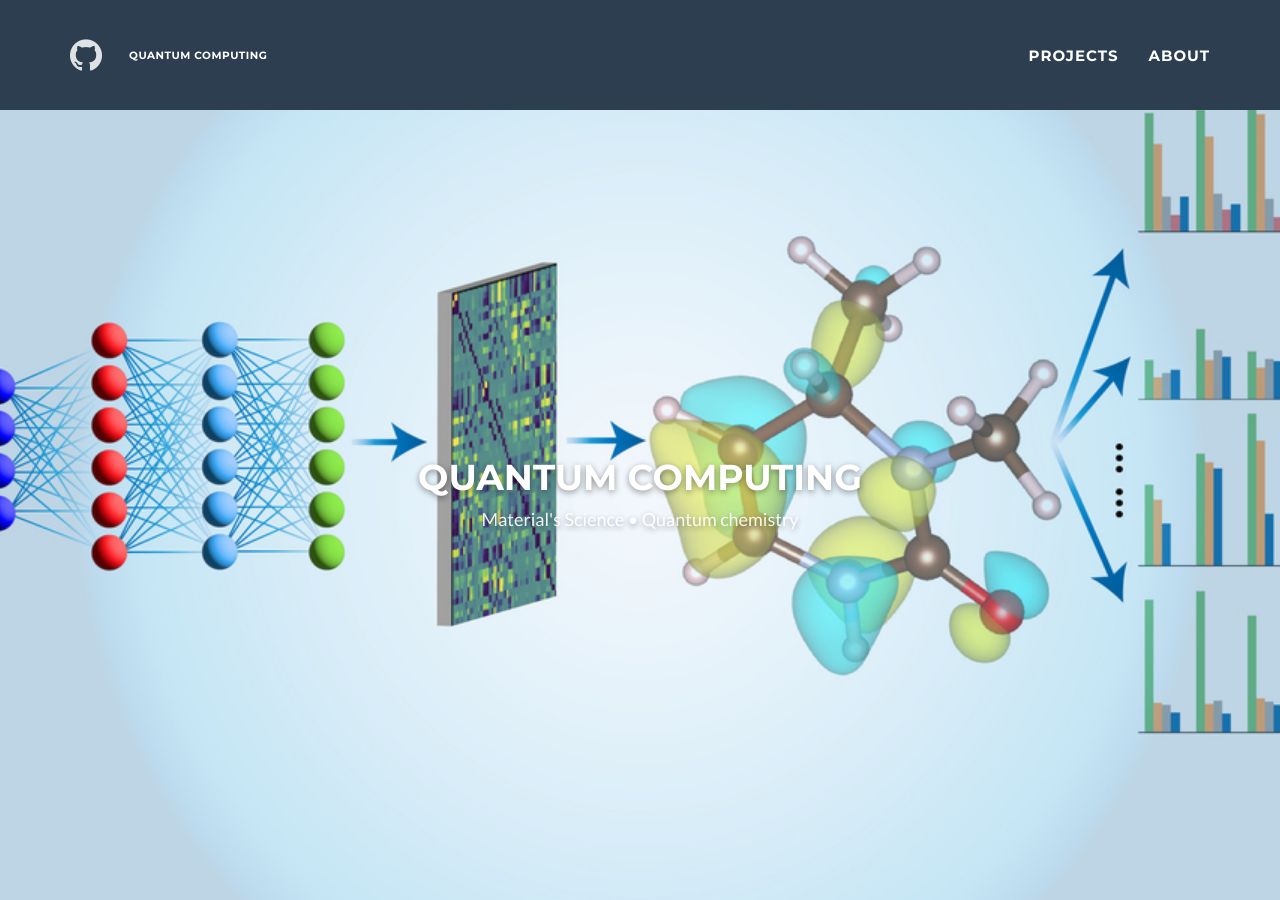
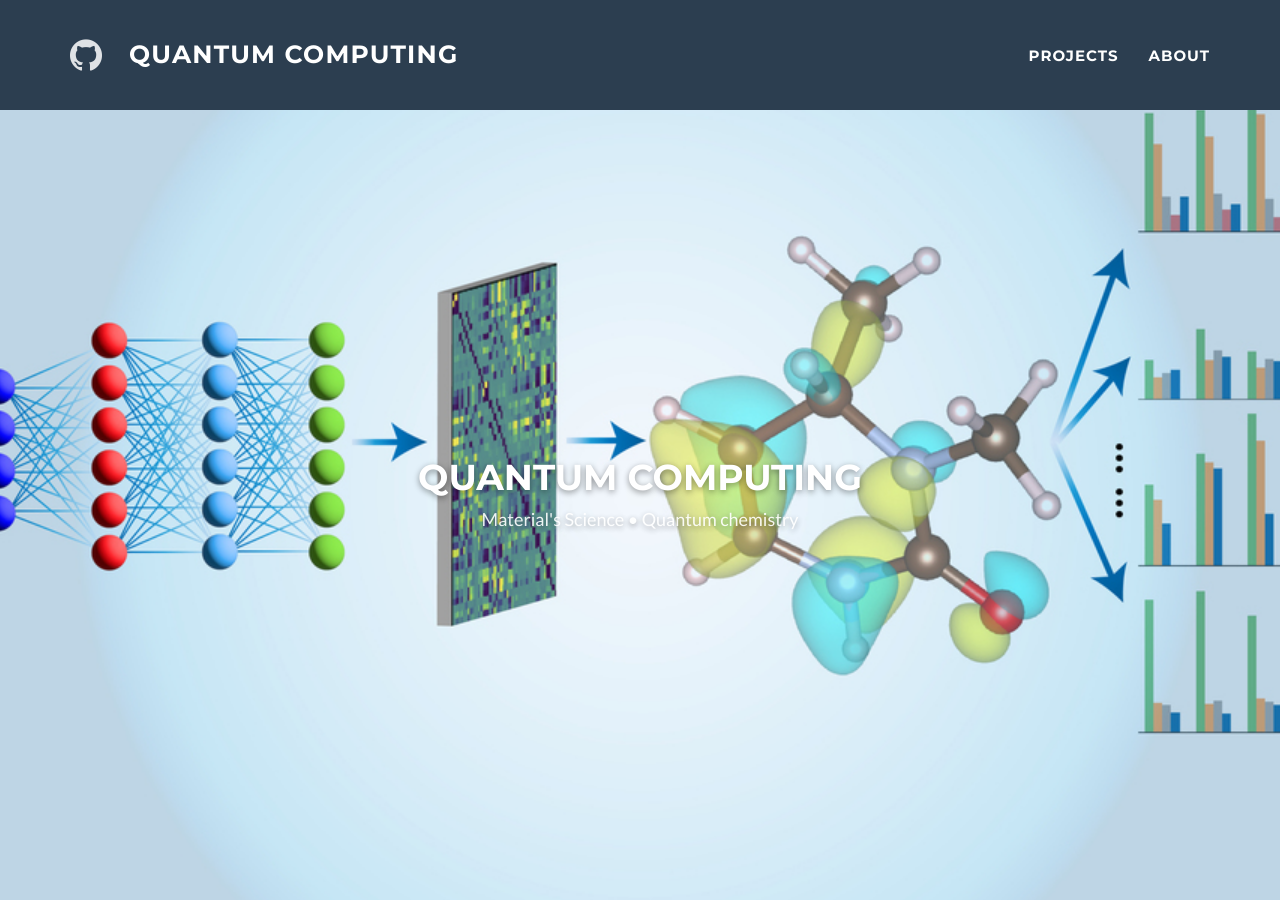
Before and after one commit to Academic-Research-In-Quantum-Simulation/academic-research-in-quantum-simulation.github.io, a Jekyll site: the page built from _posts/2025-10-22-Quantum-Neural-States.markdown, in a window 1280 px wide and 900 px high. Built offline with Jekyll 4.4.1, drawn with Linux system fonts in a browser that asks for light colours.

Commit message:
Update files

```diff
--- a/_includes/css/main.css
+++ b/_includes/css/main.css
@@ -542,7 +542,7 @@ section#about.success p {
 
 /* texto ao lado */
 .navbar-title-text {
-  font-size: 1.05rem;
+  font-size: 2.5rem;
   font-weight: 600;
   letter-spacing: 0.05em;
   color: #ffffff;          /* ajusta ao fundo da navbar */
```
